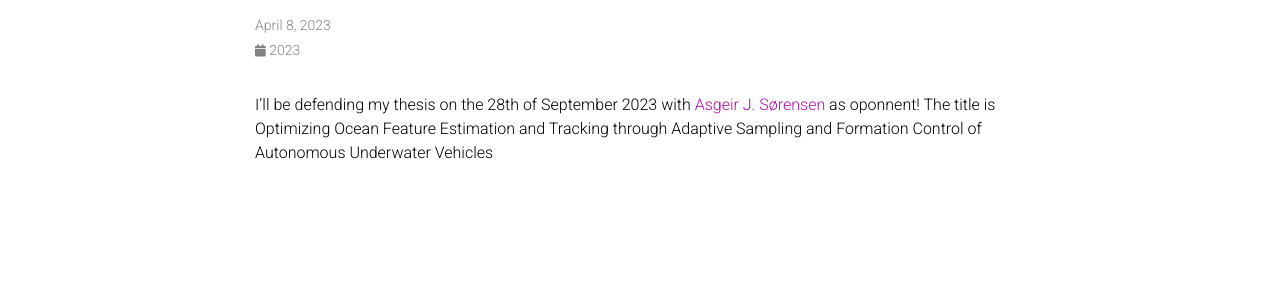
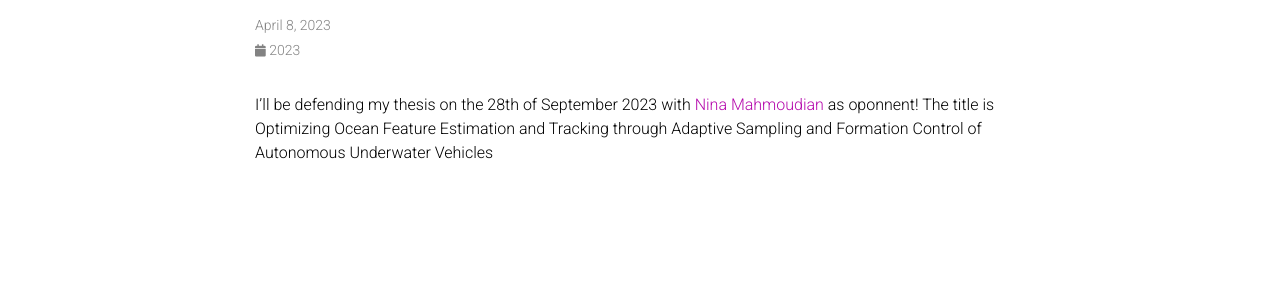
Before and after one commit to JoanaFonsec/JoanaFonsec.github.io, a Jekyll site: the page built from _news/announcement_3.md, in a window 1280 px wide. Shown: the part 145-433 px from the top of the page. Built offline with Jekyll 4.4.1, drawn with Linux system fonts in a browser that asks for light colours; comment, search, counter and statistics services are not loaded; a style sheet for code colours, icons or effects is not loaded.

Commit message:
fix: prof name for defense

```diff
--- a/_news/announcement_3.md
+++ b/_news/announcement_3.md
@@ -4,5 +4,5 @@ date: 2023-04-08 07:59:00-0400
 inline: true
 ---
 
-I'll be defending my thesis on the 28th of September 2023 with <a href="https://www.ntnu.edu/employees/asgeir.sorensen" target="_blank">Asgeir J. Sørensen</a> as oponnent!
+I'll be defending my thesis on the 28th of September 2023 with <a href="https://engineering.purdue.edu/mahmoudian/" target="_blank">Nina Mahmoudian</a> as oponnent!
 The title is Optimizing Ocean Feature Estimation and Tracking through Adaptive Sampling and Formation Control of Autonomous Underwater Vehicles
```
